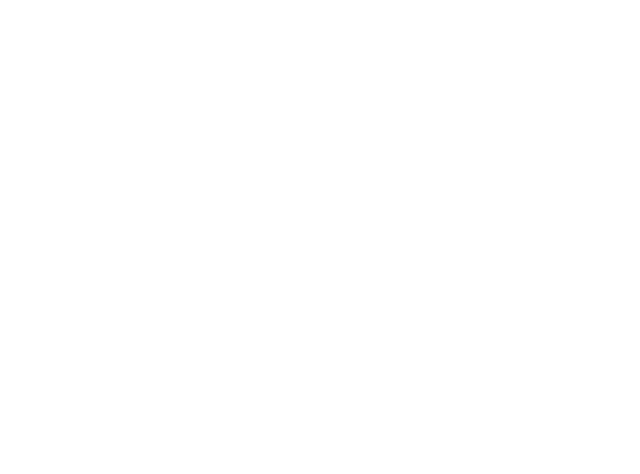
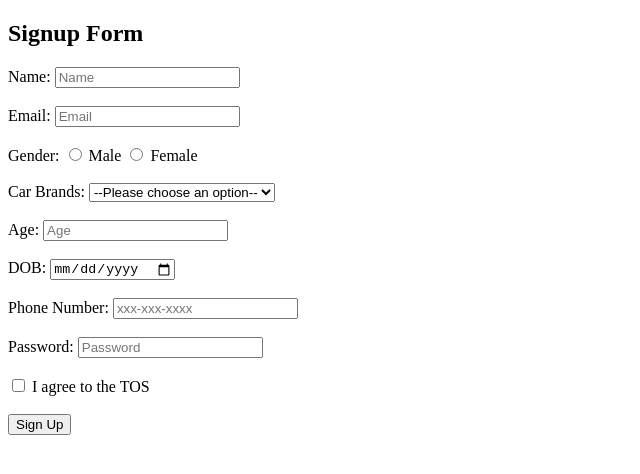
Before and after one commit to acciojob/signup-form-car-sdnitish, a website: page main.html in a window 1280 px wide. Shown: the whole page, without its empty margins (0-640 px from the left). Drawn offline with Linux system fonts and the light colour scheme.

Commit message:
created a submission

```diff
--- a/main.html
+++ b/main.html
@@ -8,6 +8,58 @@
 
 <body>
 	<!-- the entire body must be written by student -->
+	 <h2>Signup Form</h2>
+    <form action="#" method="post">
+
+        <label for="name">Name:</label>
+        <input type="text" id="name" name="name" placeholder="Name" required>
+        <br><br>
+
+        <label for="email">Email:</label>
+        <input type="email" id="email" name="email" placeholder="Email" required>
+        <br><br>
+
+        <label>Gender:</label>
+        <input type="radio" id="gender_m" name="gender" value="male" required>
+        <label for="gender_m">Male</label>
+
+        <input type="radio" id="gender_f" name="gender" value="female" required>
+        <label for="gender_f">Female</label>
+        <br><br>
+
+        <label for="cars">Car Brands:</label>
+        <select id="cars" name="cars" required>
+            <option value="">--Please choose an option--</option>
+            <option value="toyota">Toyota</option>
+            <option value="honda">Honda</option>
+            <option value="ford">Ford</option>
+            <option value="bmw">BMW</option>
+        </select>
+        <br><br>
+
+        <label for="age">Age:</label>
+        <input type="number" id="age" name="age" placeholder="Age" required>
+        <br><br>
+
+        <label for="dob">DOB:</label>
+        <input type="date" id="dob" name="dob" required>
+        <br><br>
+
+        <label for="tel">Phone Number:</label>
+        <input type="tel" id="tel" name="tel" placeholder="xxx-xxx-xxxx">
+        <br><br>
+
+        <label for="password">Password:</label>
+        <input type="password" id="password" name="password" placeholder="Password" required>
+        <br><br>
+
+        <input type="checkbox" id="tos" name="tos" required>
+        <label for="tos">I agree to the TOS</label>
+        <br><br>
+
+        <button type="submit">Sign Up</button>
+
+    </form>
     <script type="text/javascript" src="./script.js">
 </script>
 
```
